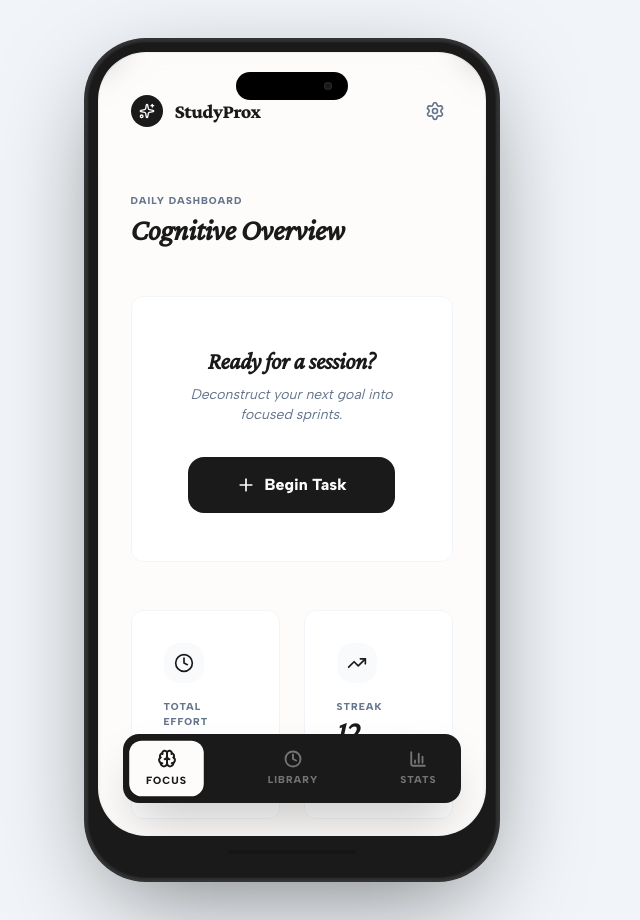
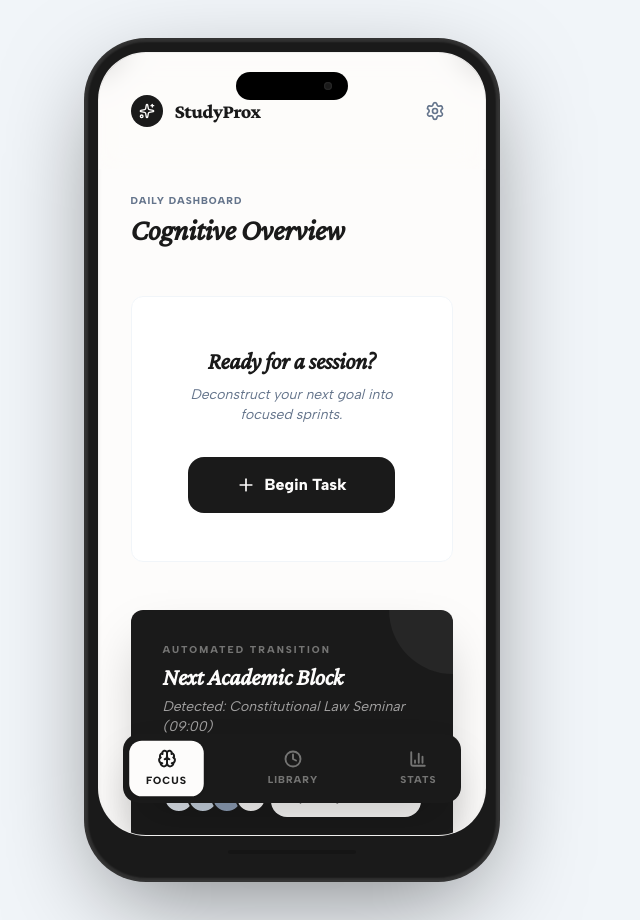
Before and after one commit to chuckabox/StudyProx, a React (Vite) app: page / in a window 1280 px wide. Shown: the whole page, without its empty margins (341-981 px from the left). Built offline with nearby package versions, Linux system fonts and the light colour scheme.

Commit message:
feat: add FlashcardSuite, LandingDashboard, and FocusTimer components for study management and session tracking

```diff
--- a/src/components/cards/FlashcardSuite.jsx
+++ b/src/components/cards/FlashcardSuite.jsx
@@ -8,11 +8,11 @@ export function FlashcardSuite() {
   const [quizState, setQuizState] = useState({ active: false, index: 0, score: 0 });
 
   const folders = [
-    { id: 'LAW', name: 'Law & Ethics', count: 12, accuracy: 88 },
-    { id: 'STEM', name: 'Biological Sciences', count: 45, accuracy: 64 },
-    { id: 'MATH', name: 'Advanced Calculus', count: 28, accuracy: 92 },
-    { id: 'HIST', name: 'Modern World History', count: 15, accuracy: 78 },
-    { id: 'ECON', name: 'Macroeconomics', count: 22, accuracy: 85 },
+    { id: 'LAW', name: 'Law & Ethics', count: 12, accuracy: 88, due: true, nextReview: 'Today' },
+    { id: 'STEM', name: 'Biological Sciences', count: 45, accuracy: 64, due: false, nextReview: 'Tomorrow' },
+    { id: 'MATH', name: 'Advanced Calculus', count: 28, accuracy: 92, due: false, nextReview: '2 days' },
+    { id: 'HIST', name: 'Modern World History', count: 15, accuracy: 78, due: true, nextReview: 'Today' },
+    { id: 'ECON', name: 'Macroeconomics', count: 22, accuracy: 85, due: false, nextReview: '4 days' },
   ];
 
   const cards = [
@@ -65,9 +65,20 @@ export function FlashcardSuite() {
                   <h4 className="font-serif font-bold text-lg text-ink">{folder.name}</h4>
                 </div>
               </div>
-              <div className="text-right">
-                <p className="text-lg font-bold text-ink">{folder.count}</p>
-                <p className="text-[9px] font-bold uppercase tracking-widest text-emerald-600">{folder.accuracy}% Accuracy</p>
+              <div className="text-right flex flex-col items-end gap-2">
+                <div className="flex flex-col items-end">
+                  <p className="text-lg font-bold text-ink">{folder.count}</p>
+                  <p className="text-[9px] font-bold uppercase tracking-widest text-emerald-600">{folder.accuracy}% Accuracy</p>
+                </div>
+                {folder.due ? (
+                  <span className="px-2 py-0.5 bg-ink text-paper text-[8px] font-bold uppercase tracking-tighter rounded-full animate-pulse">
+                    Due Today
+                  </span>
+                ) : (
+                  <span className="text-[8px] font-bold uppercase tracking-tighter text-muted">
+                    Review in {folder.nextReview}
+                  </span>
+                )}
               </div>
             </button>
           ))}
--- a/src/components/dashboard/LandingDashboard.jsx
+++ b/src/components/dashboard/LandingDashboard.jsx
@@ -77,8 +77,32 @@ export function LandingDashboard({ activeTask, stats, onStartNew, onUpdateSubtas
             </button>
           </div>
 
-          {/* Quick Stats Overview */}
-          <section className="grid grid-cols-2 gap-6 stagger-2">
+          {/* Smart Transition - Addressing Friction-to-Focus */}
+          <section className="card-scholar bg-ink text-paper p-8 space-y-6 stagger-2 border-none shadow-2xl relative overflow-hidden group">
+            <div className="absolute top-0 right-0 w-32 h-32 bg-paper/5 rounded-full -mr-16 -mt-16 transition-transform group-hover:scale-150 duration-700" />
+            <div className="space-y-1 relative z-10">
+              <p className="text-[10px] font-bold uppercase tracking-[0.2em] text-paper/40">Automated Transition</p>
+              <h4 className="text-2xl font-serif font-bold italic">Next Academic Block</h4>
+              <p className="text-sm text-paper/60 italic">Detected: Constitutional Law Seminar (09:00)</p>
+            </div>
+            <div className="flex items-center justify-between relative z-10 pt-4">
+              <div className="flex -space-x-2">
+                <div className="w-8 h-8 rounded-full border-2 border-ink bg-slate-200" />
+                <div className="w-8 h-8 rounded-full border-2 border-ink bg-slate-300" />
+                <div className="w-8 h-8 rounded-full border-2 border-ink bg-slate-400" />
+                <div className="flex items-center justify-center w-8 h-8 rounded-full border-2 border-ink bg-paper text-ink text-[10px] font-bold">+12</div>
+              </div>
+              <button
+                onClick={onStartNew}
+                className="bg-paper text-ink px-6 py-3 rounded-lg font-bold text-xs hover:scale-105 active:scale-95 transition-all flex items-center gap-2"
+              >
+                <Zap size={14} className="fill-current" />
+                Prepare Focus
+              </button>
+            </div>
+          </section>
+
+          <section className="grid grid-cols-2 gap-6 stagger-3">
             <div className="card-scholar p-8 space-y-4 hover:bg-white transition-all">
               <div className="w-10 h-10 bg-slate-50 rounded-lg flex items-center justify-center">
                 <Clock className="w-5 h-5 text-ink" />
@@ -99,7 +123,7 @@ export function LandingDashboard({ activeTask, stats, onStartNew, onUpdateSubtas
             </div>
           </section>
 
-          <section className="card-scholar bg-slate-50 border-none p-8 flex items-center justify-between stagger-3 hover:bg-slate-100 transition-all cursor-default">
+          <section className="card-scholar bg-slate-50 border-none p-8 flex items-center justify-between stagger-4 hover:bg-slate-100 transition-all cursor-default">
             <div className="space-y-1">
               <p className="text-[10px] font-bold uppercase tracking-widest text-muted">Weekly Commitment</p>
               <h4 className="font-serif font-bold text-xl text-ink italic">Consistency Peak</h4>
--- a/src/components/focus/FocusTimer.jsx
+++ b/src/components/focus/FocusTimer.jsx
@@ -154,6 +154,12 @@ export function FocusTimer({ task, settings, onComplete, onExit }) {
           <Shield size={16} />
           <span className="text-[10px] font-bold uppercase tracking-[0.3em]">Hard-Lock Active</span>
         </div>
+
+        {/* Persistence Indicator - Addressing Screen Lock Issues */}
+        <div className="flex items-center justify-center gap-1.5 text-[8px] font-bold uppercase tracking-widest text-slate-400 mb-2">
+          <div className="w-1 h-1 rounded-full bg-emerald-500" />
+          Persistence Shield Enabled: Audio & Timer Protected
+        </div>
         <h2 className="text-[100px] font-serif font-bold text-ink leading-none tabular-nums tracking-tighter transition-all duration-300">
           {formatTime(timeLeft)}
         </h2>
```
